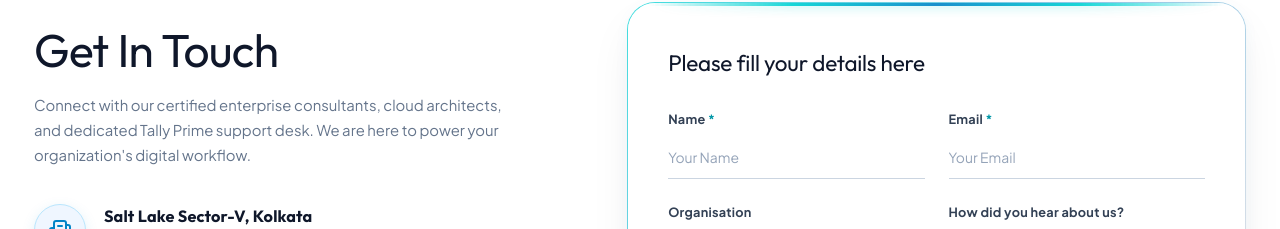
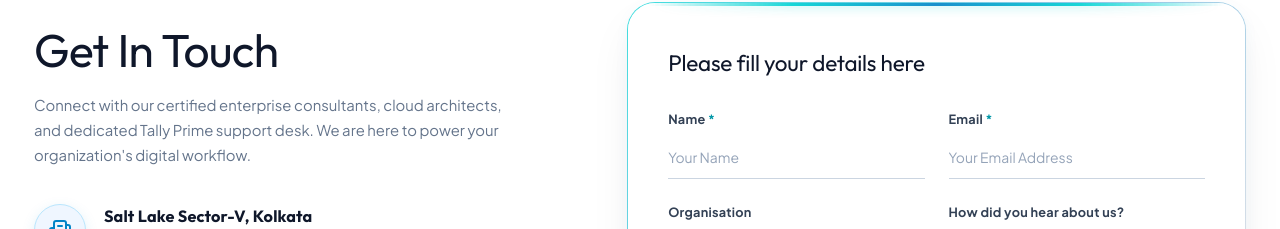
Before and after one commit to NISPL-coder/website, a React (Vite) app in the folder website/: page /contact in a window 1280 px wide. Shown: the part 366-595 px from the top of the page. Built offline with nearby package versions, Linux system fonts and the light colour scheme.

Commit message:
feat: add ContactPage component with inquiry form and company details

```diff
--- a/website/src/pages/ContactPage/ContactPage.jsx
+++ b/website/src/pages/ContactPage/ContactPage.jsx
@@ -236,7 +236,7 @@ export default function ContactPage() {
                         name="email"
                         value={formData.email}
                         onChange={handleChange}
-                        placeholder="Your Email"
+                        placeholder="Your Email Address"
                         className="iz-input-underline"
                         required
                       />
```
